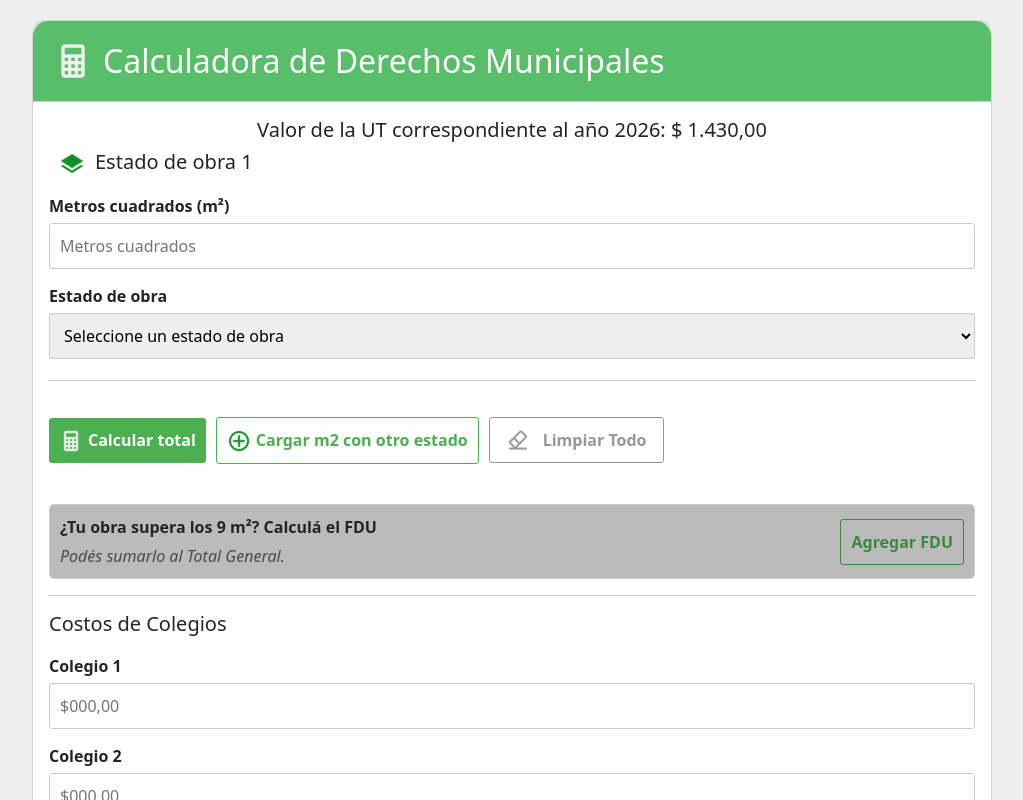
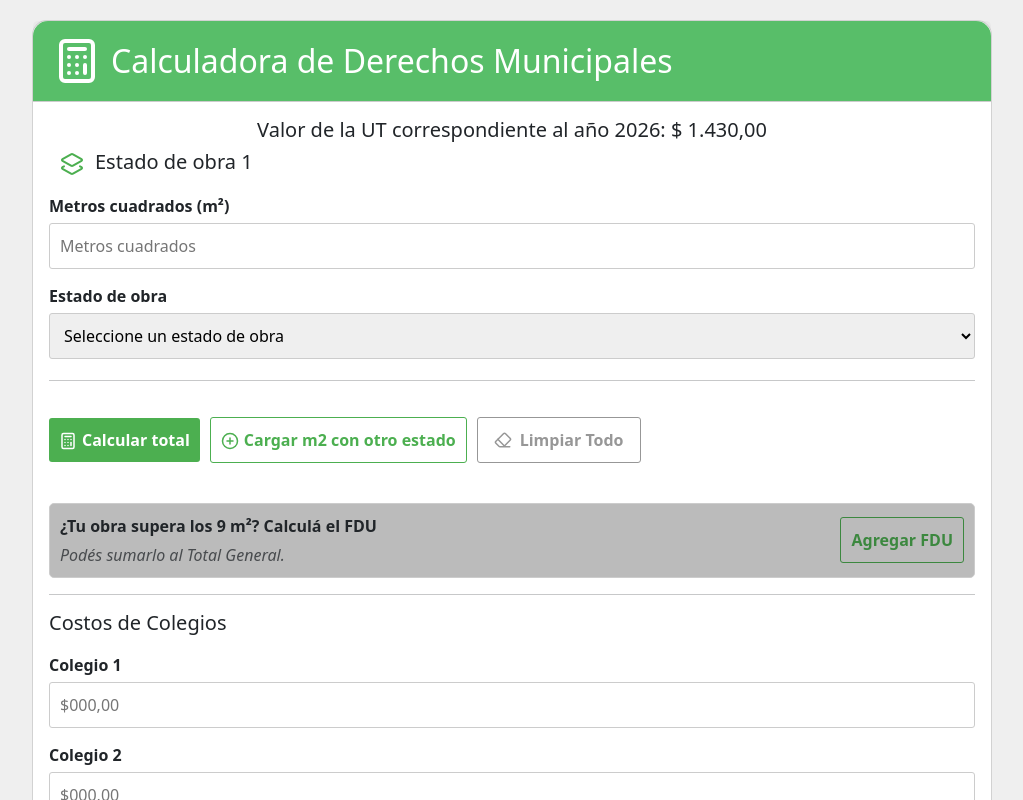
Before and after one commit to Reinert-Lucas/calculadora-muni, a React (Vite) app in the folder cliente/: page / in a window 1280 px wide. Shown: the top 800 px of the page, without its empty margins (128-1151 px from the left). Built offline with nearby package versions, Linux system fonts and the light colour scheme.

Commit message:
iconos de lucide-react

```diff
--- a/cliente/src/components/Form.tsx
+++ b/cliente/src/components/Form.tsx
@@ -2,12 +2,9 @@ import "../css/calculadora.css";
 import { useRef, useState, type FormEvent } from "react";
 import { calcularTotal, ErrorCalculo } from "../utils/calculadora";
 import { categorias, FDU_TRAMOS } from "../constants/impuestos";
+import { Layers2Icon, CalculatorIcon, PlusCircleIcon, EraserIcon } from "lucide-react";
 import ResultadosDetalle from "./ResultadosDetalle";
 import type { Resultado } from "../utils/types";
-import LayerIcon from "../imgs/layer-icon.png";
-import CalculadoraIcon from "../imgs/calculadora-icon.png";
-import AddIcon from "../imgs/add-icon.png";
-import BorrarIcon from "../imgs/borrar-icon.png";
 
 // Estado del formulario: todo string porque viene de inputs
 type ObraForm = { id: number; metros_cuadrados: string; estado: string };
@@ -103,7 +100,7 @@ function Form() {
         {obras.map((obra, index) => (
           <div key={obra.id}>
             <h5>
-              <img src={LayerIcon} alt="Estado de Obra" className="layer-icon" />
+              <Layers2Icon size={18} className="layer-icon" color="#4CAF50" />
               Estado de obra {index + 1}
             </h5>
             <label htmlFor={`m2-${obra.id}`}>Metros cuadrados (m²)</label>
@@ -153,15 +150,15 @@ function Form() {
 
         <section className="botones-section">
           <button type="submit">
-            <img src={CalculadoraIcon} alt="Calcular" />
+            <CalculatorIcon size={18} className="btn-icon" />
             Calcular total
           </button>
           <button type="button" onClick={agregarSeccion} className="agregar-seccion-btn">
-            <img src={AddIcon} alt="Añadir m2" />
+            <PlusCircleIcon size={18} className="btn-icon" />
             Cargar m2 con otro estado
           </button>
           <button type="button" className="limpiar-btn" onClick={limpiarTodo}>
-            <img src={BorrarIcon} alt="Borrar" />
+            <EraserIcon size={18} />
             Limpiar Todo
           </button>
         </section>
--- a/cliente/src/components/Header.tsx
+++ b/cliente/src/components/Header.tsx
@@ -1,9 +1,8 @@
-import CalculadoraIcon from "../imgs/calculadora-icon.png";
-
+import { CalculatorIcon } from "lucide-react";
 export default function Header() {
   return (
     <div className="header-container">
-      <img src={CalculadoraIcon} alt="Calculadora" />
+      <CalculatorIcon size={48} />
       <h1>Calculadora de Derechos Municipales</h1>
     </div>
   );
--- a/cliente/src/css/calculadora.css
+++ b/cliente/src/css/calculadora.css
@@ -51,9 +51,7 @@
     gap: 10px;
 }
 
-.botones-section img {
-    width: 1.5em;
-    height: 1.5em;
+.btn-icon {
     margin: 0 5px 0 0;
 }
 
```
